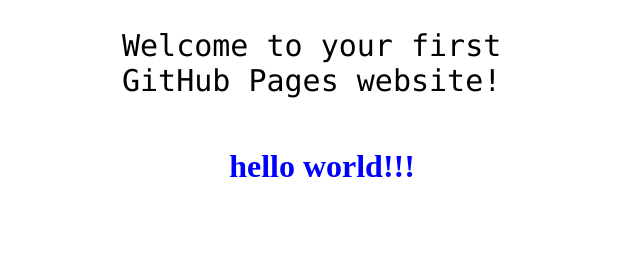
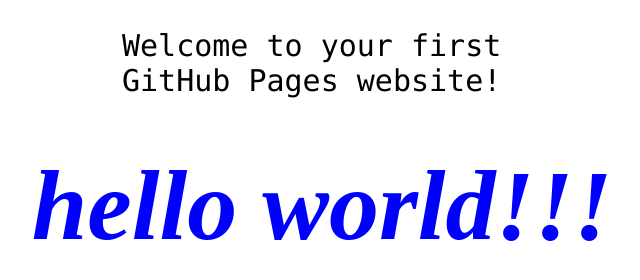
Before and after one commit to DmitriyBogdan90/hello-world, a plain HTML site: page index.html in a window 1280 px wide. Shown: the part 360-640 px from the top of the page, without its empty margins (318-958 px from the left). Drawn offline with Linux system fonts and the light colour scheme.

Commit message:
fontSizeChange (#1)

```diff
--- a/styles.css
+++ b/styles.css
@@ -19,4 +19,6 @@ p {
 .block-center {
   text-align: center;
   color: blue;
+  font-style: italic;
+  font-size: 100px;
 }
```
